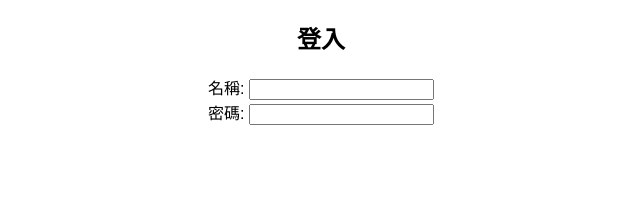
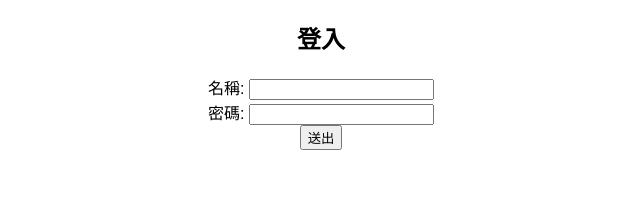
Before and after one commit to eugenechen0514/refactor-react-component, a React (Create React App) app: page / in a window 1280 px wide. Shown: the top 215 px of the page, without its empty margins (319-959 px from the left). Built offline with nearby package versions, Linux system fonts and the light colour scheme.

Commit message:
initial project

```diff
--- a/package.json
+++ b/package.json
@@ -11,6 +11,7 @@
     "enzyme": "^3.3.0",
     "enzyme-adapter-react-16": "^1.1.1",
     "enzyme-to-json": "^3.3.4",
+    "prop-types": "^15.6.1",
     "react": "^16.3.2",
     "react-dom": "^16.3.2",
     "react-scripts": "1.1.4"
--- a/src/App.js
+++ b/src/App.js
@@ -6,7 +6,7 @@ class App extends Component {
   render() {
     return (
       <div className="App">
-        <LoginBox />
+        <LoginBox onClickButton={console.log} />
       </div>
     );
   }
--- a/src/LoginBox.js
+++ b/src/LoginBox.js
@@ -1,15 +1,18 @@
 import React, { Component } from 'react';
+import PropTypes from 'prop-types';
 
 class LoginBox extends Component {
     constructor(props) {
         super(props);
         this.__handleChangeUsername = this.__handleChangeUsername.bind(this);
         this.__handleChangePassword = this.__handleChangePassword.bind(this);
+        this.__handleClickButton = this.__handleClickButton.bind(this);
+
+        this.state = {
+            username: '',
+            password: '',
+        };
     }
-    state = {
-      username: '',
-      password: '',
-    };
 
     __handleChangeUsername(event) {
         const value = event.target.value;
@@ -25,6 +28,10 @@ class LoginBox extends Component {
         });
     }
 
+    __handleClickButton() {
+        const {onClickButton} = this.props;
+        onClickButton(this.state);
+    }
     render() {
         const {username, password} = this.state;
         return (
@@ -36,9 +43,17 @@ class LoginBox extends Component {
                 <div>
                     密碼: <input value={password} onChange={this.__handleChangePassword} />
                 </div>
+                <button onClick={this.__handleClickButton}>送出</button>
             </div>
         );
     }
 }
 
+LoginBox.propTypes = {
+    onClickButton: PropTypes.func,
+};
+
+LoginBox.defaultProps = {
+    onClickButton: () => {},
+};
 export default LoginBox;
```
